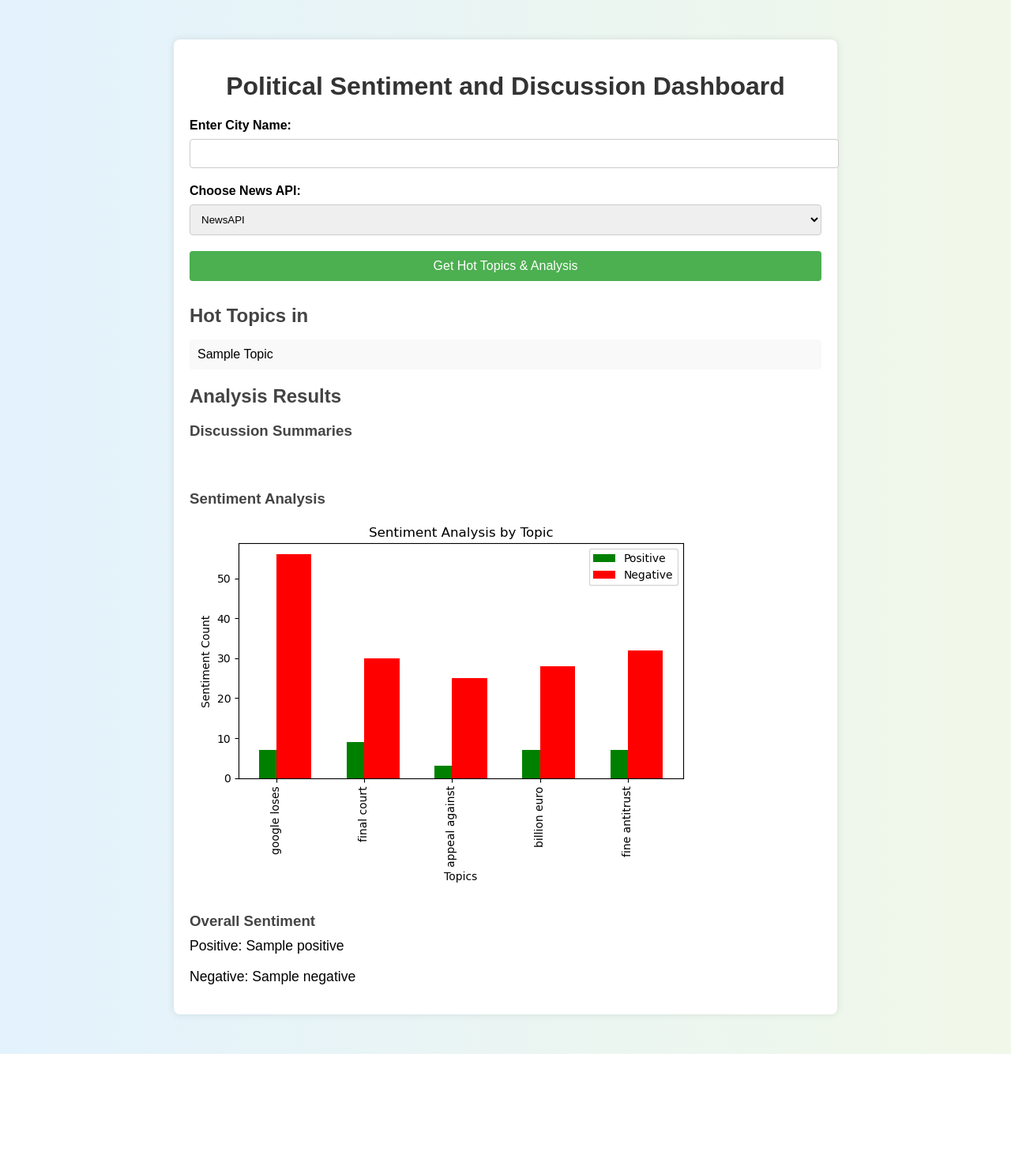
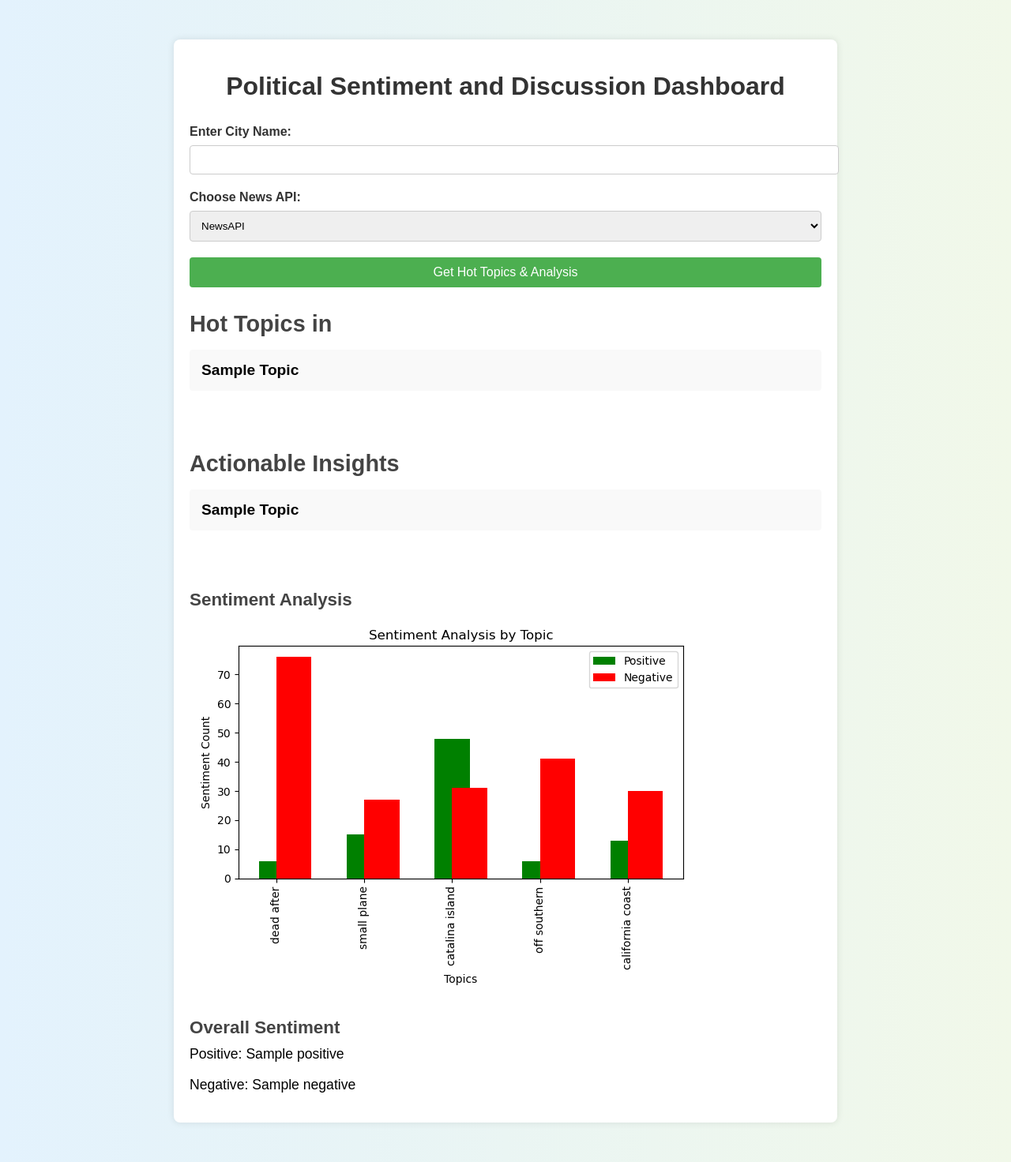
Before and after one commit to SarinSthapit/MLE-Intern-Task, a Flask app: template src/templates/index.html in a window 1280 px wide. Shown: the whole page at 79% size. Before the commit the page ends 1335 px from the top, so only its background shows below. Run offline with Flask 3, Linux system fonts and the light colour scheme; the template is opened without the code that fills it: most values are stand-ins (such as "Sample title", 1, 10 or a date in 2020).

Commit message:
Task 3 and Task 4 in progress

```diff
--- a/src/app.py
+++ b/src/app.py
@@ -6,6 +6,11 @@ from src.data_gathering.gnews_api import get_gnews_topics
 from src.data_gathering.news_api import get_news_topics
 from src.data_gathering.reddit_api import gather_all_discussions
 from src.data_gathering.analysis import analyze_gathered_info, plot_sentiments
+import warnings
+
+warnings.filterwarnings("ignore", category=FutureWarning, message="resume_download is deprecated")
+warnings.filterwarnings("ignore", category=FutureWarning)
+warnings.filterwarnings("ignore", message="Special tokens have been added in the vocabulary.*")
 
 app = Flask(__name__)
 
@@ -16,10 +21,10 @@ def index():
     summaries = None
     sentiments = None
     overall = None
+    actions = None
 
     if request.method == 'POST':
         city = request.form['city']
-
         selected_api = request.form['api']
 
         if selected_api == 'newsapi':
@@ -31,21 +36,25 @@ def index():
 
         gather_all_discussions(hot_topics, limit=5)
 
-        summaries, sentiments= analyze_gathered_info()
-        actions = analyze_gathered_action_info()
+        summaries, sentiments = analyze_gathered_info()
+        actions, actionsentiments = analyze_gathered_action_info()
+
+        print("Actions Needed:")
+        for topic, action in actions.items():
+            print(f"{topic}: {action}")
+
 
         overall = {
             'positive': sum(1 for sentiment_list in sentiments.values() for sentiment in sentiment_list if sentiment['label'] == 'POSITIVE'),
             'negative': sum(1 for sentiment_list in sentiments.values() for sentiment in sentiment_list if sentiment['label'] == 'NEGATIVE')
         }
 
-
         analysis_results = {
             'summaries': summaries,
             'sentiments': sentiments,
-            'overall': overall
+            'overall': overall,
+            'actions': actions
         }
-
 
         static_folder = os.path.join(os.path.dirname(os.path.abspath(__file__)), 'static')
         plot_path = os.path.join(static_folder, 'sentiment_analysis.png')
--- a/src/data_gathering/analysis.py
+++ b/src/data_gathering/analysis.py
@@ -19,9 +19,6 @@ t5_tokenizer = T5Tokenizer.from_pretrained('t5-small', legacy=False)
 sentiment_analyzer = pipeline("sentiment-analysis", model="distilbert-base-uncased-finetuned-sst-2-english")
 
 def summarize_text_t5(text):
-    """
-    Summarize the given text using the T5 model and refine the summary for grammatical accuracy.
-    """
     input_text = "summarize: " + text
     inputs = t5_tokenizer.encode(input_text, return_tensors="pt", max_length=512, truncation=True)
 
--- a/src/data_gathering/reddit_api.py
+++ b/src/data_gathering/reddit_api.py
@@ -27,7 +27,7 @@ def gather_discussions_for_topic(topic, limit=5):
 
         submission.comments.replace_more(limit=0)
         for idx, comment in enumerate(submission.comments.list()):
-            if idx >= 25:
+            if idx >= 50:
                 break
             if len(comment.body.split()) >= 15:
                 discussion["comments"].append({
--- a/src/static/style.css
+++ b/src/static/style.css
@@ -1,3 +1,4 @@
+
 body {
     font-family: Arial, sans-serif;
     background: linear-gradient(to right, #e3f2fd, #f1f8e9);
@@ -17,6 +18,7 @@ body {
 h1 {
     text-align: center;
     color: #333;
+    margin-bottom: 30px;
 }
 
 form {
@@ -27,6 +29,7 @@ label {
     display: block;
     margin-bottom: 8px;
     font-weight: bold;
+    color: #333;
 }
 
 input[type="text"], select {
@@ -63,20 +66,16 @@ button:hover {
     margin-top: 20px;
 }
 
-h2, h3 {
+h2 {
+    color: #444;
+    margin-bottom: 15px;
+    font-size: 1.8em;
+}
+
+h3 {
     color: #444;
     margin-bottom: 10px;
-}
-
-h4 {
-    margin-bottom: 5px;
-    font-weight: bold;
-    color: #333;
-}
-
-.overall-sentiment p {
-    font-size: 1.1em;
-    margin-top: 10px;
+    font-size: 1.4em;
 }
 
 ul {
@@ -86,34 +85,60 @@ ul {
 
 li {
     background: #f9f9f9;
-    padding: 10px;
+    padding: 15px;
     border-radius: 4px;
-    margin-bottom: 5px;
+    margin-bottom: 10px;
     cursor: pointer;
     transition: background 0.3s;
+    font-weight: bold;
+    font-size: 1.2em;
+    position: relative;
 }
 
 li:hover {
     background: #e8f5e9;
 }
 
-.summary-item {
-    margin-bottom: 15px;
+.summary-item, .action-item {
+    margin-top: 10px;
     padding: 10px;
     border: 1px solid #ddd;
     border-radius: 4px;
     background: #f2f2f2;
-    display: none; /* Initially hidden */
+    display: none;
+    font-weight: normal;
+    font-size: 1em;
 }
 
-.summary-item h4 {
+.summary-item p, .action-item p {
     margin: 0;
+    color: #555;
+}
+.overall-sentiment p {
+    font-size: 1.1em;
+    margin-top: 10px;
 }
 
-.actionable-needs {
-    margin-top: 20px;
+li > div {
+    margin-left: 20px;
 }
 
-.actionable-needs h3 {
-    color: #333;
+@media (max-width: 768px) {
+    .container {
+        width: 90%;
+        margin: 20px auto;
+        padding: 15px;
+    }
+
+    h1 {
+        font-size: 1.5em;
+    }
+
+    h2, h3 {
+        font-size: 1.2em;
+    }
+
+    li {
+        font-size: 1em;
+    }
 }
--- a/src/templates/index.html
+++ b/src/templates/index.html
@@ -18,6 +18,7 @@
             <select id="api" name="api" required>
                 <option value="newsapi">NewsAPI</option>
                 <option value="gnewsapi">GNews API</option>
+                <option value="currentnewsapi">CurrentNews API</option>
             </select>
 
             <button type="submit">Get Hot Topics & Analysis</button>
@@ -26,29 +27,37 @@
         {% if hot_topics %}
         <div class="topics">
             <h2>Hot Topics in {{ request.form.city }}</h2>
-            <ul>
+            <ul id="hot-topics-list">
                 {% for topic in hot_topics %}
-                <li onclick="toggleSummary('{{ topic|title }}')">{{ topic|title }}</li>
+                <li>
+                    <span onclick="toggleSummary('{{ topic|title }}')">{{ topic|title }}</span>
+                    <div id="{{ topic|title }}-summary" class="summary-item" style="display: none;">
+                        <p>{{ analysis_results['summaries'][topic] }}</p>
+                    </div>
+                </li>
                 {% endfor %}
             </ul>
         </div>
         {% endif %}
-
+        <br><br>
         {% if analysis_results %}
         <div class="analysis">
-            <h2>Analysis Results</h2>
+            <h2>Actionable Insights</h2>
+            <ul id="actionable-insights-list">
+                {% for topic in hot_topics %}
+                <li>
+                    <span onclick="toggleAction('{{ topic|title }}')">{{ topic|title }}</span>
+                    <div id="{{ topic|title }}-action" class="action-item" style="display: none;">
+                        <p>{{ analysis_results['actions'][topic] }}</p>
+                    </div>
+                </li>
+                {% endfor %}
+            </ul>
+        </div>
+        {% endif %}
+        <br><br>
+        {% if analysis_results %}
 
-            <div class="summary">
-                <h3>Discussion Summaries</h3>
-                {% for topic, summary in analysis_results['summaries'].items() %}
-                <div class="summary-item" id="{{ topic|title }}-summary" style="display:none;">
-                    <h4>{{ topic }}</h4>
-                    <p>{{ summary }}</p>
-                </div>
-                {% endfor %}
-            </div>
-            <br>
-            <br>
         <div class="sentiment-analysis">
             <h3>Sentiment Analysis</h3>
             <img src="{{ url_for('static', filename='sentiment_analysis.png') }}" alt="Sentiment Analysis Plot">
@@ -58,7 +67,6 @@
             <h3>Overall Sentiment</h3>
             <p>Positive: {{ analysis_results['overall']['positive'] }}</p>
             <p>Negative: {{ analysis_results['overall']['negative'] }}</p>
-            </div>
         </div>
         {% endif %}
     </div>
@@ -72,6 +80,15 @@
                 summaryDiv.style.display = 'none';
             }
         }
+
+        function toggleAction(topic) {
+            const actionDiv = document.getElementById(topic + '-action');
+            if (actionDiv.style.display === 'none' || actionDiv.style.display === '') {
+                actionDiv.style.display = 'block';
+            } else {
+                actionDiv.style.display = 'none';
+            }
+        }
     </script>
 </body>
 </html>
```
Also changed, not shown: src/data_gathering/actions_needed.py (+57 -5 lines), tests/test_reddit_api.py (+0 -4 lines), src/static/sentiment_analysis.png. Lines whose indentation alone changed are shown as unchanged.
